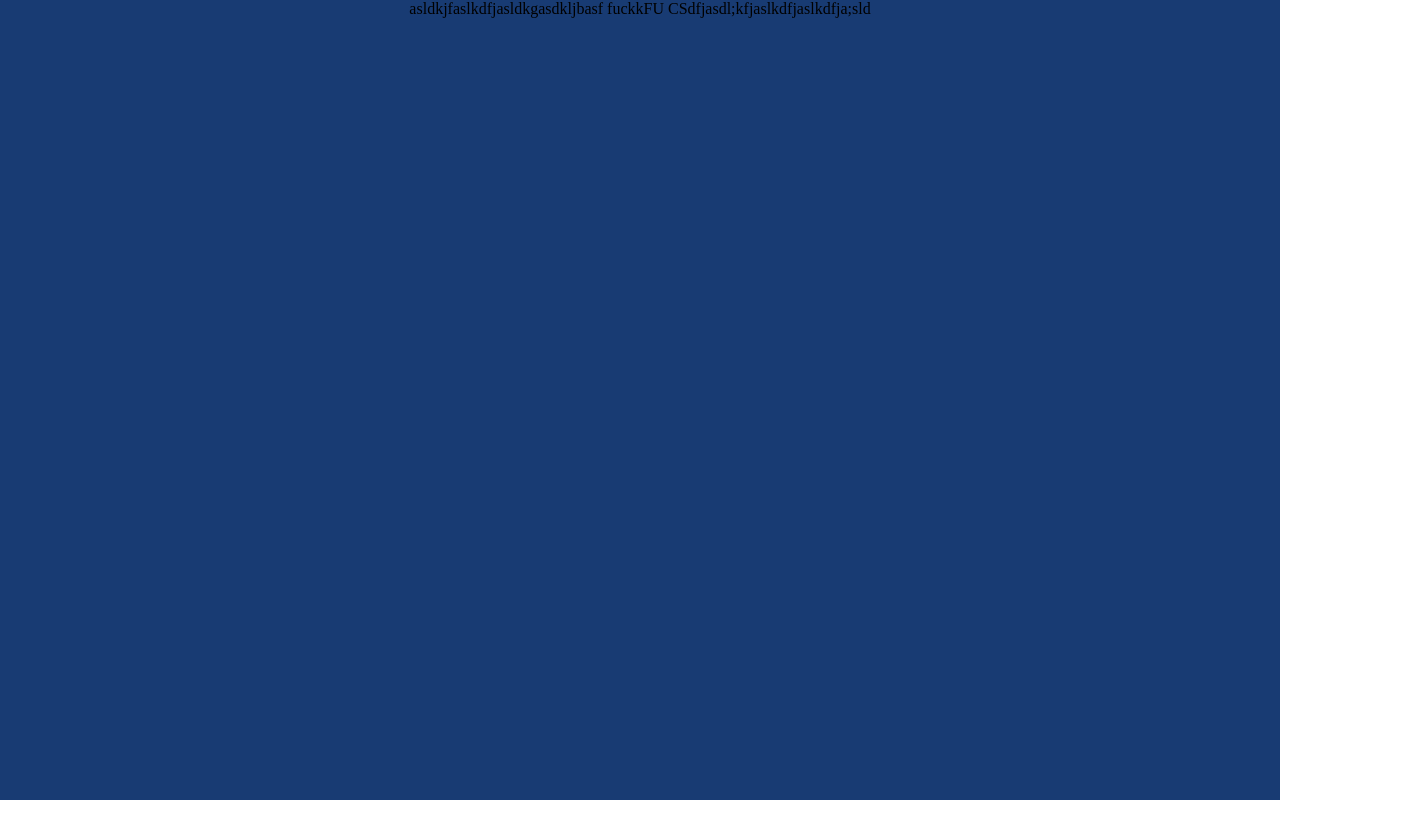
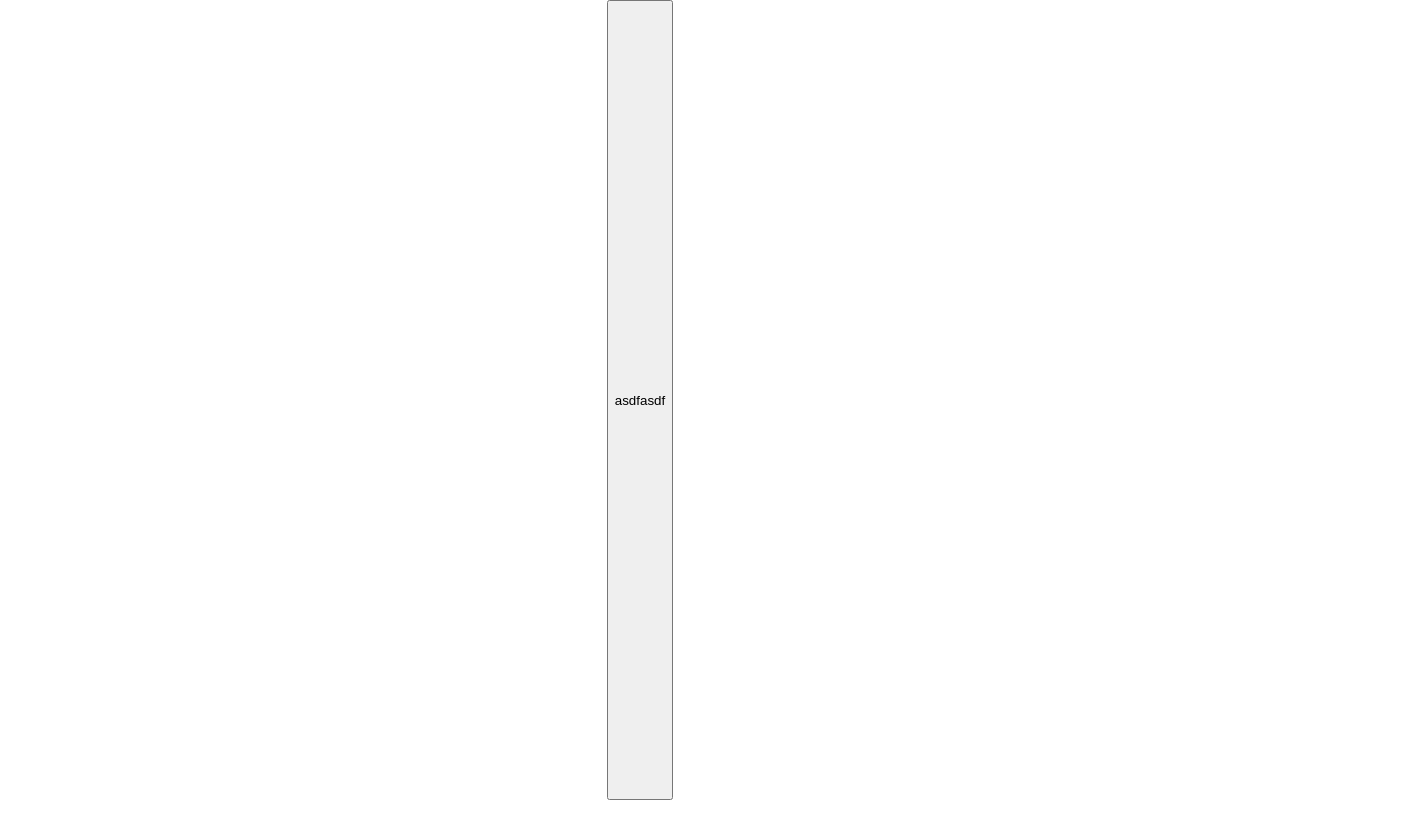
Before and after one commit to hs-RayAn/lofistation, a React (Create React App) app: page /music in a window 1280 px wide. Shown: the whole page, 1408 px wide, since content can reach past the window. Before the commit the page ends 800 px from the top, so only its background shows below. Built offline with nearby package versions, Linux system fonts and the light colour scheme.

Commit message:
start with stations

```diff
--- a/package.json
+++ b/package.json
@@ -3,6 +3,11 @@
   "version": "0.1.0",
   "private": true,
   "dependencies": {
+    "@fortawesome/fontawesome-svg-core": "^6.1.1",
+    "@fortawesome/free-brands-svg-icons": "^6.1.1",
+    "@fortawesome/free-regular-svg-icons": "^6.1.1",
+    "@fortawesome/free-solid-svg-icons": "^6.1.1",
+    "@fortawesome/react-fontawesome": "^0.1.18",
     "@testing-library/jest-dom": "^5.14.1",
     "@testing-library/react": "^12.0.0",
     "@testing-library/user-event": "^13.2.1",
--- a/src/App.css
+++ b/src/App.css
@@ -1,7 +1,5 @@
-.App {
-  text-align: center;
-  position: absolute;
-  height: 100%;
-  width: 100%;
-  background-color: #183b73;
+html,body{
+  margin: 0px;
+  padding: 0px;
+  overflow: hidden;
 }
--- a/src/App.js
+++ b/src/App.js
@@ -1,12 +1,29 @@
 import './App.css';
-import ReactPlayer from 'react-player';
+import Station from './components/CurrStation/Station'
+import { useState } from 'react';
 
 function App() {
+
+  const [video, setVideo] = useState(`//https://www.youtube.com/watch?v=CiGHT4eS-oU?autoplay=1&mute=1&start=20`);
+  const [title, setTitle] = useState("");
+  const [ytLink, setYtLink] = useState("");
+  const [paused, setPaused] = useState(true);
+  const [audio, setAudio] = useState("")
+
+  const LofiGirl = () => {
+    setVideo('//https://www.youtube.com/watch?v=T0LBTvde71w?autoplay=1&mute=1&start=0');
+    setTitle("Lofi Girl")
+    setYtLink("https://www.youtube.com/c/LofiGirl")
+  }
+
   return (
     <div className="App">
-      asldkjfaslkdfjasldkgasdkljbasf
-      fuckkFU
-      CSdfjasdl;kfjaslkdfjaslkdfja;sld
+      <Station
+        onClick={LofiGirl}
+        link={video}
+        title={title}
+        ytLink={ytLink}
+      />
     </div>
   );
 }
--- /dev/null
+++ b/src/components/CurrStation/Station.jsx
@@ -0,0 +1,26 @@
+import React from "react";
+import ReactPlayer from "react-player";
+import '../../styles/Station.css'
+
+const Station = (props) => {
+  return (
+    <div className="div">
+      <button>asdfasdf</button>
+      <div className="bg-video">
+          <ReactPlayer //CiGHT4eS-oU
+            url={props.link}
+            playing={true}
+            position='relative'
+            overflow='hidden'
+            muted={true}
+            loop={true}
+            width='100%'
+            height='100%'
+          />
+      </div>
+    </div>
+  )
+    //test link: //https://www.youtube.com/watch?v=CiGHT4eS-oU?autoplay=1&mute=1&start=20
+}
+
+export default Station;
--- a/src/components/Screens/IntroScreen.jsx
+++ b/src/components/Screens/IntroScreen.jsx
@@ -3,13 +3,20 @@ import ReactPlayer from "react-player";
 import "../../styles/IntroScreen.css"
 import { Link } from "react-router-dom";
 import { motion } from "framer-motion";
+import { FontAwesomeIcon } from "@fortawesome/react-fontawesome";
+import { faYoutube } from "@fortawesome/free-brands-svg-icons";
 
 const Hero = () => {
     return(
         <div className="main-container">
+            <div className="links">
+                    <a href="https://www.youtube.com/watch?v=5wRWniH7rt8" target="_blank" rel="noreferrer">
+                        <FontAwesomeIcon icon={faYoutube} size='2x' color='#183b73'/>
+                    </a>
+            </div>
             <div className="bg-video-container">
                 <ReactPlayer
-                url='//"https://www.youtube.com/watch?v=5wRWniH7rt8?autoplay=1&mute=1&start=20'
+                url='//https://www.youtube.com/watch?v=5wRWniH7rt8?autoplay=1&mute=1&start=20'
                 playing={true}
                 position='relative'
                 overflow='hidden'
@@ -21,7 +28,7 @@ const Hero = () => {
             </div>
             <div className="link-to-main">
                 <div className="title">
-                    <h2 className="title2">Listen Closely</h2>
+                    <h2 className="title2" style={{paddingLeft: '3%'}}>Sirenical</h2>
                     <Link to='/music'>
                         <motion.button
                         className="button"
@@ -30,10 +37,12 @@ const Hero = () => {
                             transition: { duration: 0.2 },
                           }}
                         whileTap={{ scale: 0.97 }}
-                        >Enjoy blissful musical sounds</motion.button>
+                        >今ツズケル</motion.button>
                     </Link>
                 </div>
+
             </div>
+
         </div>
     )
 }
--- a/src/styles/IntroScreen.css
+++ b/src/styles/IntroScreen.css
@@ -1,24 +1,19 @@
 @import url('https://fonts.googleapis.com/css2?family=Open+Sans:wght@900&display=swap');
 
-html,body{
-    margin: 0px;
-    padding: 0px;
-    overflow: hidden;
-  }
+
 
 .main-container{
     height: 100%;
     width: 100%;
     overflow: hidden;
-
 }
 
 .bg-video-container{
     height: 150%;
     width: 150%;
     position: absolute;
-    top: -35%;
     left: -20%;
+    top: -37%;
     overflow: hidden;
     z-index: -100;
 }
@@ -29,12 +24,11 @@ html,body{
     position: absolute;
     overflow: hidden;
     justify-content: center;
-    display: flex;
     align-items: center;
 }
 
 .title {
-    margin: 10% 100px 200px 65%;
+    margin: 20% 100px 200px 70%;
 }
 
 h2 {
@@ -43,7 +37,6 @@ h2 {
     letter-spacing: 4px;
     color: #183b73;
     background: none;
-    padding-left: 15%;
     font-weight: bolder;
 }
 
@@ -55,8 +48,16 @@ h2 {
     border-color: #183b73;
     font-weight: bolder;
     border-width: 2px;
-    letter-spacing: 1.3px;
+    letter-spacing: 5px;
     background: none;
     text-transform: uppercase;
     border-radius: 1000px;
 }
+
+.links {
+    text-decoration: none;
+    justify-content: center;
+    margin-left: 1%;
+    margin-top: 1%;
+    z-index: 30;
+}
--- /dev/null
+++ b/src/styles/Station.css
@@ -0,0 +1,18 @@
+.div {
+  text-align: center;
+  position: absolute;
+  justify-content: center;
+  display: flex;
+  height: 100%;
+  width: 100%;
+}
+
+.bg-video{
+  height: 140%;
+  width: 130%;
+  position: absolute;
+  top: -35%;
+  left: -20%;
+  overflow: hidden;
+  z-index: -100;
+}
```
Also changed, not shown: 2 other files (tests, documents, lock files or other folders).
